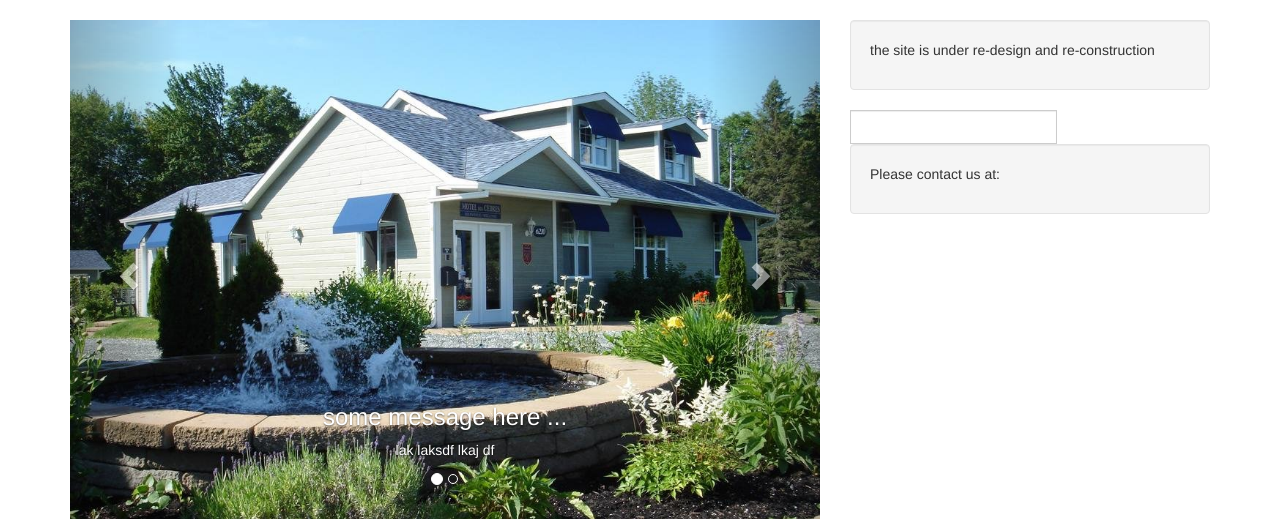
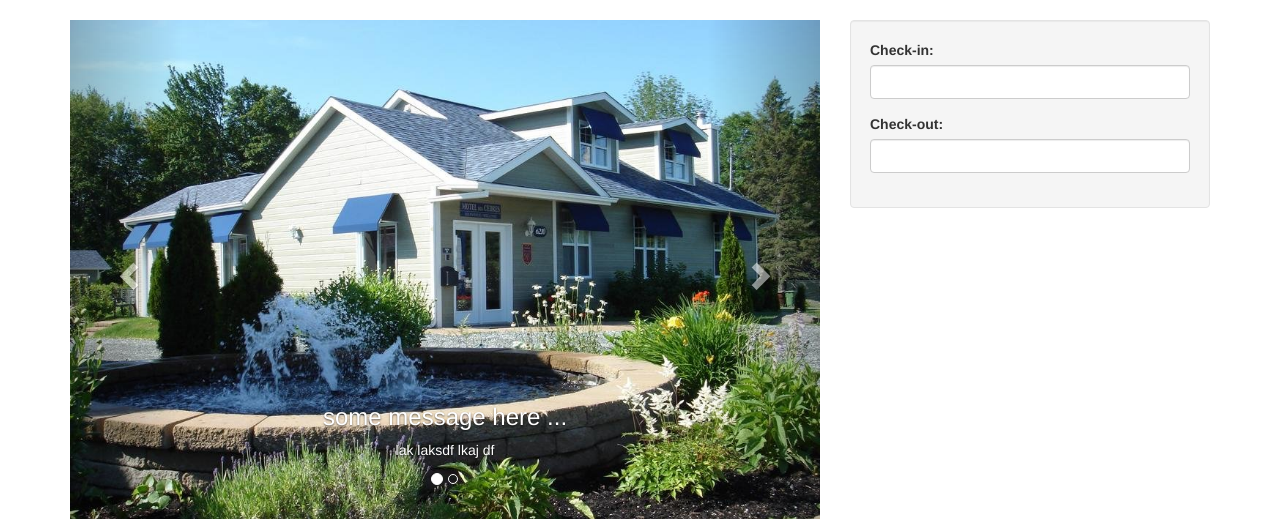
Before and after one commit to wangguanzhou/moteldescedres-old, a Django app: template templates/base.html in a window 1280 px wide. Shown: the part 52-571 px from the top of the page. Run offline with Django 3.2, Linux system fonts and the light colour scheme; the template is opened without the code that fills it, so the values that code supplies are empty; some libraries are stand-ins or nearby versions.

Commit message:
date picker try 3

```diff
--- a/templates/base.html
+++ b/templates/base.html
@@ -19,6 +19,9 @@
     <script type="text/javascript">
       $(document).ready(function () {
           $('#checkin-datepicker').datepicker({
+              format: "dd/mm/yyyy"
+          });
+          $('#checkout-datepicker').datepicker({
               format: "dd/mm/yyyy"
           });
       });
@@ -116,14 +119,16 @@
 
     <div class="col-sm-4">
       <div class="well">
-        <p>the site is under re-design and re-construction</p>
+        <div class="form-group">
+          <label for="">Check-in:</label>
+          <input type="text" class="form-control" id="checkin-datepicker">
+        </div>
+        <div class="form-group">
+          <label for="">Check-out:</label>
+          <input type="text" class="form-control" id="checkout-datepicker">
+        </div>
       </div>
-      <div class="input-group date">
-        <input class="form-control" id="checkin-datepicker" type="text"/>
-      </div>
-      <div class="well">
-        <p>Please contact us at:</p>
-      </div>
+
     </div>
   </div>
 <hr>
```
